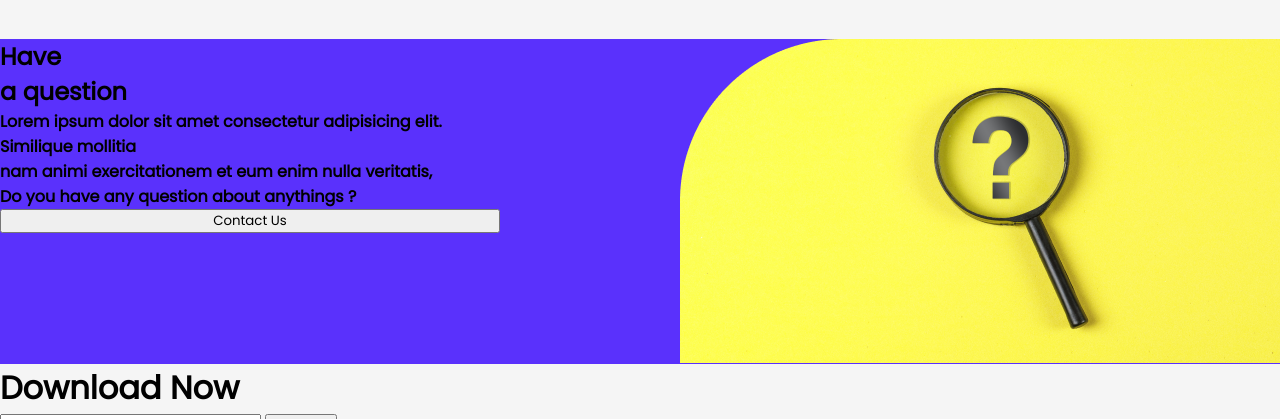
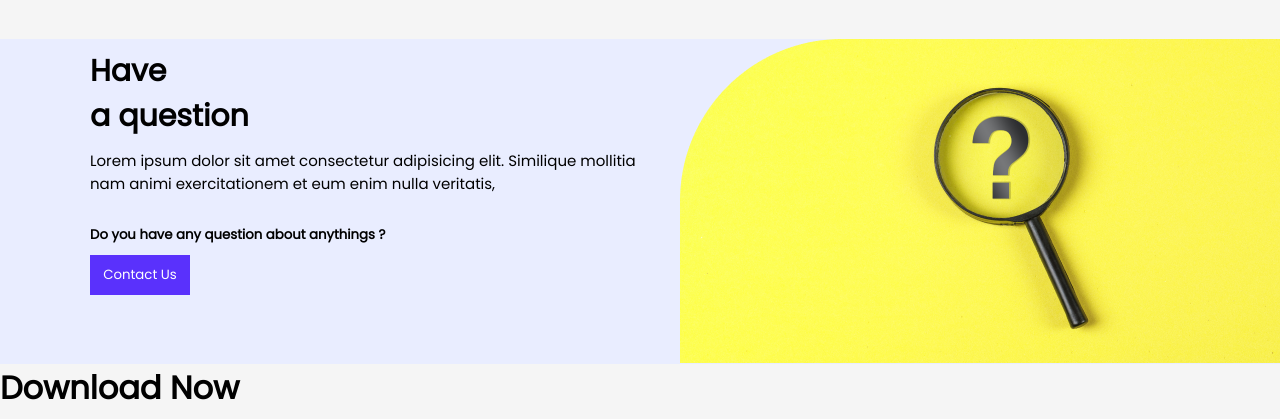
Before and after one commit to harshalvrm/Live-Class-Project-09, a website: page index.html in a window 1280 px wide. Shown: the part 1543-1962 px from the top of the page. Drawn offline with Linux system fonts and the light colour scheme.

Commit message:
FAQ section updated

```diff
--- a/index.html
+++ b/index.html
@@ -143,7 +143,7 @@
             <div class="faq-content">
                 <h2>Have <br> a question</h2>
                 <h4>Lorem ipsum dolor sit amet consectetur adipisicing elit. Similique mollitia <br>nam animi exercitationem et eum enim nulla veritatis,</h4>
-                <h4>Do you have any question about anythings ?</h4>
+                <h5>Do you have any question about anythings ?</h5>
 
                 <button >Contact Us</button>
             </div>
--- a/style.css
+++ b/style.css
@@ -211,13 +211,37 @@ align-items: flex-start;
 display: flex;
 height: 325px;
 justify-content: space-between;
-background-color: #5a31fc;
+background-color: #E9EDFF;
 }
 
 .faq-content{
-  width: 500px;
+  width: 650px;
   display: flex;
   flex-direction: column;
+}
 
+.faq-content > h2, h4, h5, button{
+  margin: 10px 0 0 90px;
+}
 
+.faq-content > h2{
+  font-size: 30px;
+  font-weight: 800;
 }
+
+.faq-content > h4{
+  font-size: 15px;
+  font-weight: 100;
+}
+
+.faq-content > h5{
+  margin-top: 30px ;
+}
+
+.faq-content > button{
+  width: 100px;
+  height: 40px;
+  background-color: #5A31FC;
+  border: none;
+  color: #fff;
+}
```
